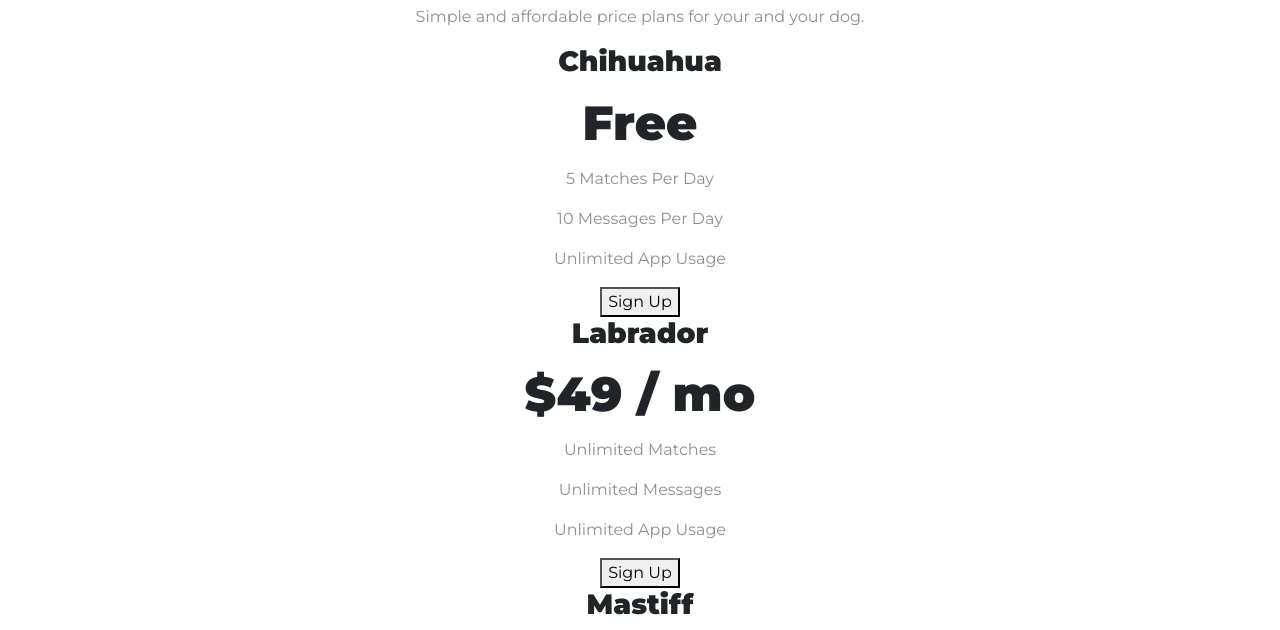
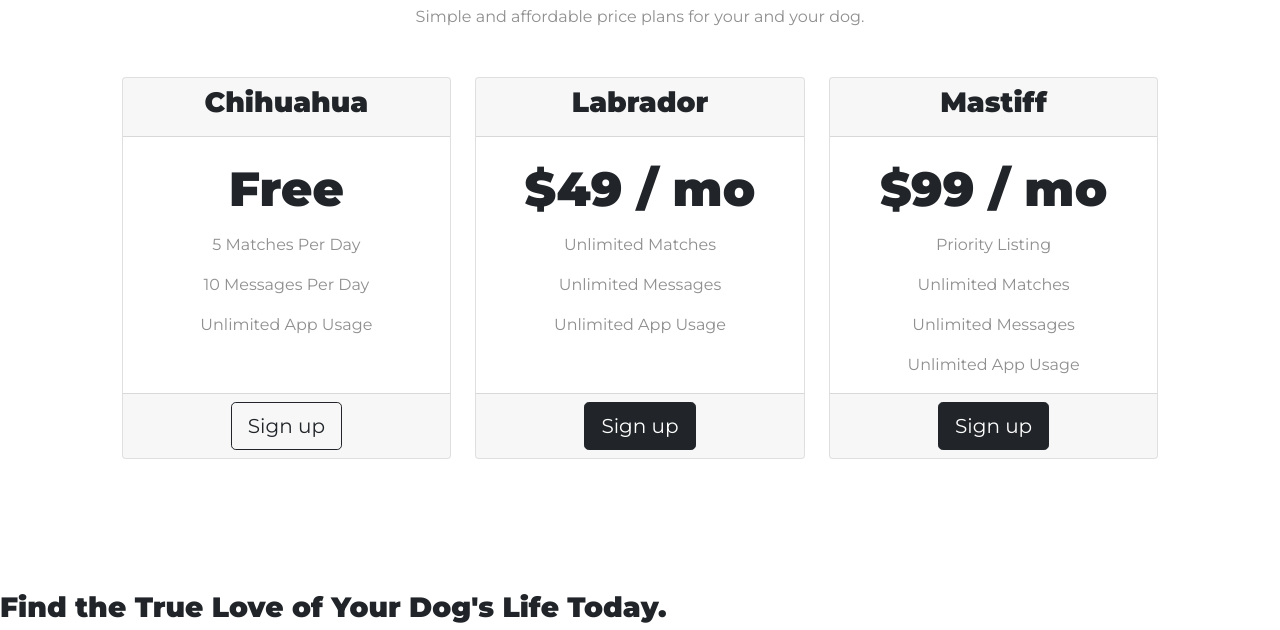
Before and after one commit to nealindstrom/Bootstrap, a plain HTML site: page index.html in a window 1280 px wide. Shown: the part 2009-2639 px from the top of the page. Drawn offline with nearby package versions, Linux system fonts and the light colour scheme.

Commit message:
Add files via upload

```diff
--- a/index.html
+++ b/index.html
@@ -22,7 +22,7 @@
   <script src="https://cdn.jsdelivr.net/npm/bootstrap@5.1.3/dist/js/bootstrap.bundle.min.js" integrity="sha384-ka7Sk0Gln4gmtz2MlQnikT1wXgYsOg+OMhuP+IlRH9sENBO0LRn5q+8nbTov4+1p" crossorigin="anonymous"></script>
   <script src="https://code.jquery.com/jquery-3.2.1.slim.min.js" integrity="sha384-KJ3o2DKtIkvYIK3UENzmM7KCkRr/rE9/Qpg6aAZGJwFDMVNA/GpGFF93hXpG5KkN" crossorigin="anonymous"></script>
 
-  </head>
+</head>
 
 
 <body>
@@ -66,7 +66,7 @@
           <button type="button" class="btn btn-outline-light btn-lg download-button"><i class="fab fa-google-play"></i> Download</button>
         </div>
 
-        <div class="col-lg-6">
+        <div class="col-lg-6 title-img-div">
           <img class="title-image" src="images/iphone6.png" alt="iphone-mockup">
         </div>
 
@@ -151,30 +151,67 @@
     <h2>A Plan for Every Dog's Needs</h2>
     <p>Simple and affordable price plans for your and your dog.</p>
 
-
-    <h3>Chihuahua</h3>
-    <h2>Free</h2>
-    <p>5 Matches Per Day</p>
-    <p>10 Messages Per Day</p>
-    <p>Unlimited App Usage</p>
-    <button type="button">Sign Up</button>
+    <div class="container-1">
+      <div class="row">
+        <div class="col-lg-4 col-sm-6 col-12">
+          <div class="card h-100 ">
+            <div class="card-header">
+              <h3>Chihuahua</h3>
+            </div>
+            <div class="card-body">
+              <h2>Free</h2>
+              <p class="card-text">5 Matches Per Day</p>
+              <p class="card-text">10 Messages Per Day</p>
+              <p class="card-text">Unlimited App Usage</p>
+            </div>
+            <div class="card-footer">
+              <div class="col-6 mx-auto">
+                <button class="btn btn-lg btn-block btn-outline-dark" type="button">Sign up</button>
+              </div>
+            </div>
+          </div>
+        </div>
+        <div class="col-lg-4 col-sm-6 col-12">
+          <div class="card h-100">
+            <div class="card-header">
+              <h3>Labrador</h3>
+            </div>
+            <div class="card-body">
+              <h2>$49 / mo</h2>
+              <p class="card-text">Unlimited Matches</p>
+              <p class="card-text">Unlimited Messages</p>
+              <p class="card-text">Unlimited App Usage</p>
+            </div>
+            <div class="card-footer">
+              <div class="col-6 mx-auto">
+                <button class="btn btn-lg btn-block btn-dark" type="button">Sign up</button>
+              </div>
+            </div>
+          </div>
+        </div>
+        <div class="col-lg-4 col-sm-12 col-12">
+          <div class="card h-100">
+            <div class="card-header">
+              <h3>Mastiff</h3>
+            </div>
+            <div class="card-body">
+              <h2>$99 / mo</h2>
+              <p class="card-text">Priority Listing</p>
+              <p class="card-text">Unlimited Matches</p>
+              <p class="card-text">Unlimited Messages</p>
+              <p class="card-text">Unlimited App Usage</p>
+            </div>
+            <div class="card-footer">
+              <div class="col-6 mx-auto">
+                <button class="btn btn-lg btn-block btn-dark" type="button">Sign up</button>
+              </div>
+            </div>
+          </div>
+        </div>
+      </div>
+    </div>
 
 
-    <h3>Labrador</h3>
-    <h2>$49 / mo</h2>
-    <p>Unlimited Matches</p>
-    <p>Unlimited Messages</p>
-    <p>Unlimited App Usage</p>
-    <button type="button">Sign Up</button>
-
-
-    <h3>Mastiff</h3>
-    <h2>$99 / mo</h2>
-    <p>Pirority Listing</p>
-    <p>Unlimited Matches</p>
-    <p>Unlimited Messages</p>
-    <p>Unlimited App Usage</p>
-    <button type="button">Sign Up</button>
 
   </section>
 
```
